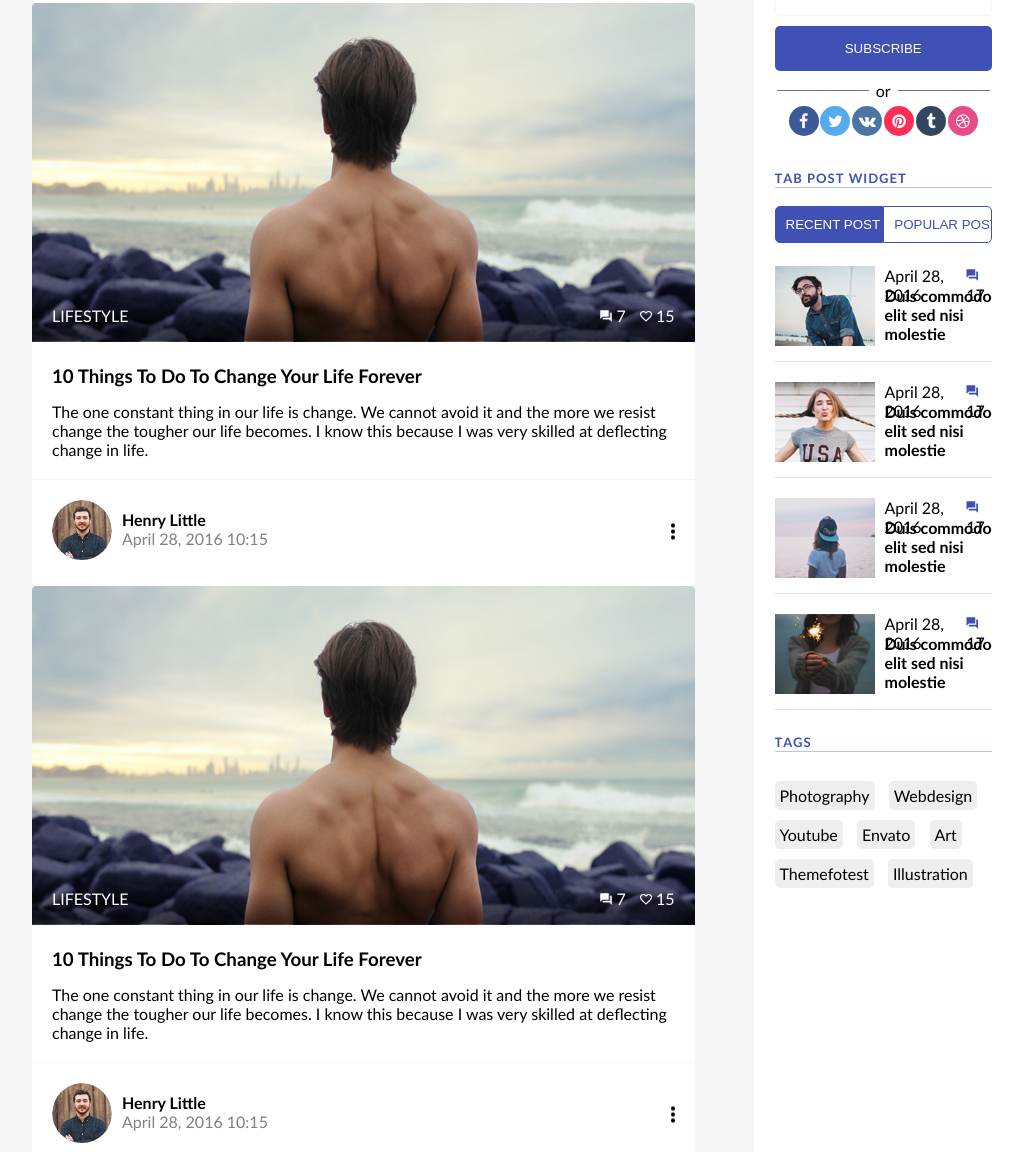
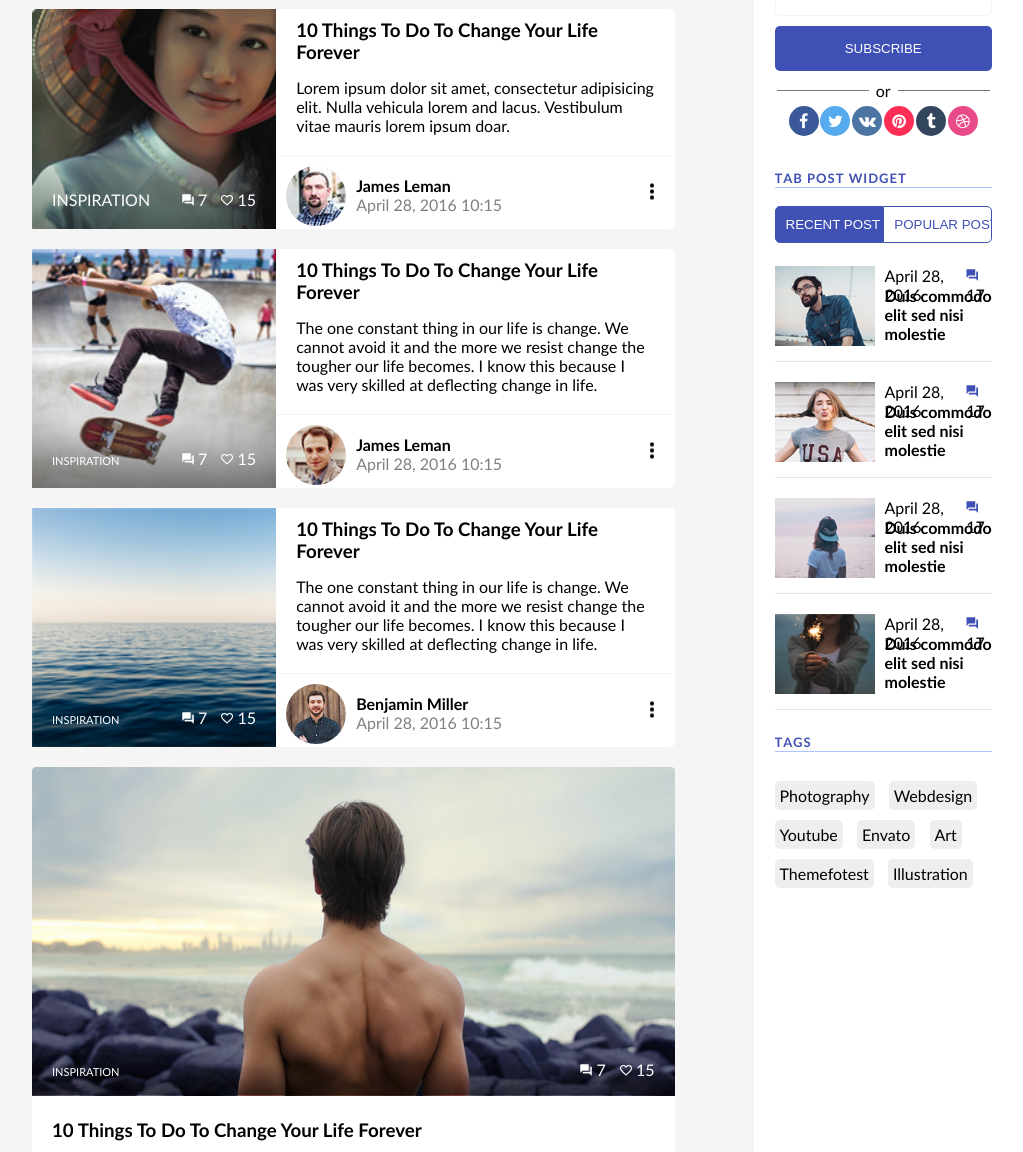
Before and after one commit to Su-pr007/Pasco, a plain HTML site: page index.html in a window 1280 px wide. Shown: the part 1247-2399 px from the top of the page, without its empty margins (128-1151 px from the left). Drawn offline with Linux system fonts and the light colour scheme.

Commit message:
25022020

```diff
--- a/css/style.css
+++ b/css/style.css
@@ -249,10 +249,10 @@ header .social-links a{
 	overflow: hidden;
 	border-radius: 50%;
 	display: inline-block;
+	height: 60px;
 }
 .author-icon .author-img{
-	height: 60px;
-	border-radius: 50%;
+	height: 100%;
 }
 .main-slider_name .blog_author p{
 	color: #fff;
@@ -315,11 +315,14 @@ main{
 .blog{
 	background-color: #fff;
 	border-radius: 5px;
+	margin-bottom: 20px;
+	margin-right:20px;
 }
 .blog .blog-top{
 	position: relative;
 	color: #fff;
 	cursor: pointer;
+	overflow: hidden;
 }
 .blog .blog-top .main-img{
 	width: 100%;
@@ -339,6 +342,7 @@ main{
 	position: absolute;
 	left: 20px;
 	bottom: 20px;
+	font-variant-caps: small-caps;
 }
 .blog .blog-top .comments-likes{
 	position: absolute;
@@ -370,22 +374,54 @@ main{
 }
 .blog .blog-bottom .author-menu .move-vert{
 	position: absolute;
-	right: 0;
+	right: 10px;
 	top: 50%;
 	transform: translateY(-50%);
 }
 .blog .blog-bottom .author-menu .move-vert a{
-	padding: 20px;
+	padding: 10px;
 }
+
+/* ------------ blog types  -------------*/
+
 .blog.type-1. .blog.type-2{
 	width: 100%;
 }
+.blogs .blog{
+	display: flex;
+	flex-flow: row wrap;
+}
+.blogs .type-2 .blog-top{
+	width: 38%;
+}
+.blogs .type-2 .blog-top::before{
+	bottom: 0;
+	background-image: linear-gradient(to top, rgba(0, 0, 0, 0.5) 0, transparent 38%);
+}
+.blogs .type-2 .blog-top .main-img{
+	width: initial;
+	height: 100%;
+}
+.blogs .type-2 .blog-bottom{
+	width: 62%;
+}
+.blogs .type-2 .blog-bottom .author-menu{
+	padding: 10px;
+	padding-bottom: 0;
+}
+.blogs .type-2 .blog-bottom h3{
+	margin-bottom:0;
+	margin-top: 10px;
+}
+
+
+/* -------- right panel --------- */
 .right-panel_bg{
 	background-color: #fff;
 	position: absolute;
 	right: 0;
 	top: 90px;
-	height: 100%;
+	height: calc(100% - 90px);
 	width: calc(28% + 40px);
 	z-index: -1;
 	border-radius: 5px;
--- a/index.html
+++ b/index.html
@@ -179,10 +179,26 @@
 		<div class="content grid">
 			<div class="blogs">
 
+
+
+
+
+
+
+
+
+
+
+
+
+
+
+
+
 				<div class="blog type-1">
 					<div class="blog-top">
 						<img src="img/man_spine.jpg" alt="man_spine" class="main-img">
-						<span class="tag">LIFESTYLE</span>
+						<span class="tag">inspiration</span>
 						<div class="comments-likes">
 							<span class='m-r10'>
 								<img src="img/forum_comments.ico" alt="comments"> 7
@@ -235,8 +251,82 @@
 
 				<div class="blog type-2">
 					<div class="blog-top">
-						<img src="img/man_spine.jpg" alt="man_spine" class="main-img">
-						<span class="tag">LIFESTYLE</span>
+						<img src="img/woman_in_hat.jpg" alt="man_spine" class="main-img">
+						<span class="tag">INSPIRATION</span>
+						<div class="comments-likes">
+							<span class='m-r10'>
+								<img src="img/forum_comments.ico" alt="comments"> 7
+							</span>
+							<span>
+								 <img src="img/heart.ico" alt="heart"> 15
+							</span>
+						</div>
+					</div>
+					<div class="blog-bottom">
+						<h3><a href="#">10 Things To Do To Change Your Life Forever</a></h3>
+						<p class="description">Lorem ipsum dolor sit amet, consectetur adipisicing elit. Nulla vehicula lorem and lacus. Vestibulum vitae mauris lorem ipsum doar.</p>
+						<div class="author-menu">
+							<a href="#" class="author">
+								<div class="author-icon">
+									<img class="author-img" src="img/photo5.jpg" alt="author-icon">
+								</div>
+							</a>
+							<span>
+								<a href="#">
+									<b>James Leman</b>
+									<p class='gray'>April 28, 2016 10:15</p>
+								</a>
+							</span>
+							<div class="move-vert">
+								<a href='#'>
+									<img src="img/move_vert.ico" alt="move_vert">
+								</a>
+							</div>
+						</div>
+					</div>
+				</div>
+
+
+				<div class="blog type-2">
+					<div class="blog-top">
+						<img src="img/skater.jpg" alt="man_spine" class="main-img">
+						<span class="tag">inspiration</span>
+						<div class="comments-likes">
+							<span class='m-r10'>
+								<img src="img/forum_comments.ico" alt="comments"> 7
+							</span>
+							<span>
+								 <img src="img/heart.ico" alt="heart"> 15
+							</span>
+						</div>
+					</div>
+					<div class="blog-bottom">
+						<h3><a href="#">10 Things To Do To Change Your Life Forever</a></h3>
+						<p class="description">The one constant thing in our life is change. We cannot avoid it and the more we resist change the tougher our life becomes. I know this because I was very skilled at deflecting change in life.</p>
+						<div class="author-menu">
+							<a href="#" class="author">
+								<div class="author-icon">
+									<img class="author-img" src="img/photo4.jpg" alt="author-icon">
+								</div>
+							</a>
+							<span>
+								<a href="#">
+									<b>James Leman</b>
+									<p class='gray'>April 28, 2016 10:15</p>
+								</a>
+							</span>
+							<div class="move-vert">
+								<a href='#'>
+									<img src="img/move_vert.ico" alt="move_vert">
+								</a>
+							</div>
+						</div>
+					</div>
+				</div>
+				<div class="blog type-2">
+					<div class="blog-top">
+						<img src="img/sea.jpg" alt="man_spine" class="main-img">
+						<span class="tag">inspiration</span>
 						<div class="comments-likes">
 							<span class='m-r10'>
 								<img src="img/forum_comments.ico" alt="comments"> 7
@@ -257,7 +347,7 @@
 							</a>
 							<span>
 								<a href="#">
-									<b>Henry Little</b>
+									<b>Benjamin Miller</b>
 									<p class='gray'>April 28, 2016 10:15</p>
 								</a>
 							</span>
@@ -269,46 +359,10 @@
 						</div>
 					</div>
 				</div>
-				<div class="blog type-2">
+				<div class="blog type-3">
 					<div class="blog-top">
 						<img src="img/man_spine.jpg" alt="man_spine" class="main-img">
-						<span class="tag">LIFESTYLE</span>
-						<div class="comments-likes">
-							<span class='m-r10'>
-								<img src="img/forum_comments.ico" alt="comments"> 7
-							</span>
-							<span>
-								 <img src="img/heart.ico" alt="heart"> 15
-							</span>
-						</div>
-					</div>
-					<div class="blog-bottom">
-						<h3><a href="#">10 Things To Do To Change Your Life Forever</a></h3>
-						<p class="description">The one constant thing in our life is change. We cannot avoid it and the more we resist change the tougher our life becomes. I know this because I was very skilled at deflecting change in life.</p>
-						<div class="author-menu">
-							<a href="#" class="author">
-								<div class="author-icon">
-									<img class="author-img" src="img/photo2.jpg" alt="author-icon">
-								</div>
-							</a>
-							<span>
-								<a href="#">
-									<b>Henry Little</b>
-									<p class='gray'>April 28, 2016 10:15</p>
-								</a>
-							</span>
-							<div class="move-vert">
-								<a href='#'>
-									<img src="img/move_vert.ico" alt="move_vert">
-								</a>
-							</div>
-						</div>
-					</div>
-				</div>
-				<div class="blog type-2">
-					<div class="blog-top">
-						<img src="img/man_spine.jpg" alt="man_spine" class="main-img">
-						<span class="tag">LIFESTYLE</span>
+						<span class="tag">inspiration</span>
 						<div class="comments-likes">
 							<span class='m-r10'>
 								<img src="img/forum_comments.ico" alt="comments"> 7
@@ -344,7 +398,7 @@
 				<div class="blog type-3">
 					<div class="blog-top">
 						<img src="img/man_spine.jpg" alt="man_spine" class="main-img">
-						<span class="tag">LIFESTYLE</span>
+						<span class="tag">trip</span>
 						<div class="comments-likes">
 							<span class='m-r10'>
 								<img src="img/forum_comments.ico" alt="comments"> 7
@@ -380,43 +434,7 @@
 				<div class="blog type-3">
 					<div class="blog-top">
 						<img src="img/man_spine.jpg" alt="man_spine" class="main-img">
-						<span class="tag">LIFESTYLE</span>
-						<div class="comments-likes">
-							<span class='m-r10'>
-								<img src="img/forum_comments.ico" alt="comments"> 7
-							</span>
-							<span>
-								 <img src="img/heart.ico" alt="heart"> 15
-							</span>
-						</div>
-					</div>
-					<div class="blog-bottom">
-						<h3><a href="#">10 Things To Do To Change Your Life Forever</a></h3>
-						<p class="description">The one constant thing in our life is change. We cannot avoid it and the more we resist change the tougher our life becomes. I know this because I was very skilled at deflecting change in life.</p>
-						<div class="author-menu">
-							<a href="#" class="author">
-								<div class="author-icon">
-									<img class="author-img" src="img/photo2.jpg" alt="author-icon">
-								</div>
-							</a>
-							<span>
-								<a href="#">
-									<b>Henry Little</b>
-									<p class='gray'>April 28, 2016 10:15</p>
-								</a>
-							</span>
-							<div class="move-vert">
-								<a href='#'>
-									<img src="img/move_vert.ico" alt="move_vert">
-								</a>
-							</div>
-						</div>
-					</div>
-				</div>
-				<div class="blog type-3">
-					<div class="blog-top">
-						<img src="img/man_spine.jpg" alt="man_spine" class="main-img">
-						<span class="tag">LIFESTYLE</span>
+						<span class="tag">lifestyle</span>
 						<div class="comments-likes">
 							<span class='m-r10'>
 								<img src="img/forum_comments.ico" alt="comments"> 7
@@ -452,7 +470,7 @@
 				<div class="blog type-4">
 					<div class="blog-top">
 						<img src="img/man_spine.jpg" alt="man_spine" class="main-img">
-						<span class="tag">LIFESTYLE</span>
+						<span class="tag">lifestyle</span>
 						<div class="comments-likes">
 							<span class='m-r10'>
 								<img src="img/forum_comments.ico" alt="comments"> 7
@@ -488,7 +506,7 @@
 				<div class="blog type-4">
 					<div class="blog-top">
 						<img src="img/man_spine.jpg" alt="man_spine" class="main-img">
-						<span class="tag">LIFESTYLE</span>
+						<span class="tag">inspiration</span>
 						<div class="comments-likes">
 							<span class='m-r10'>
 								<img src="img/forum_comments.ico" alt="comments"> 7
```
